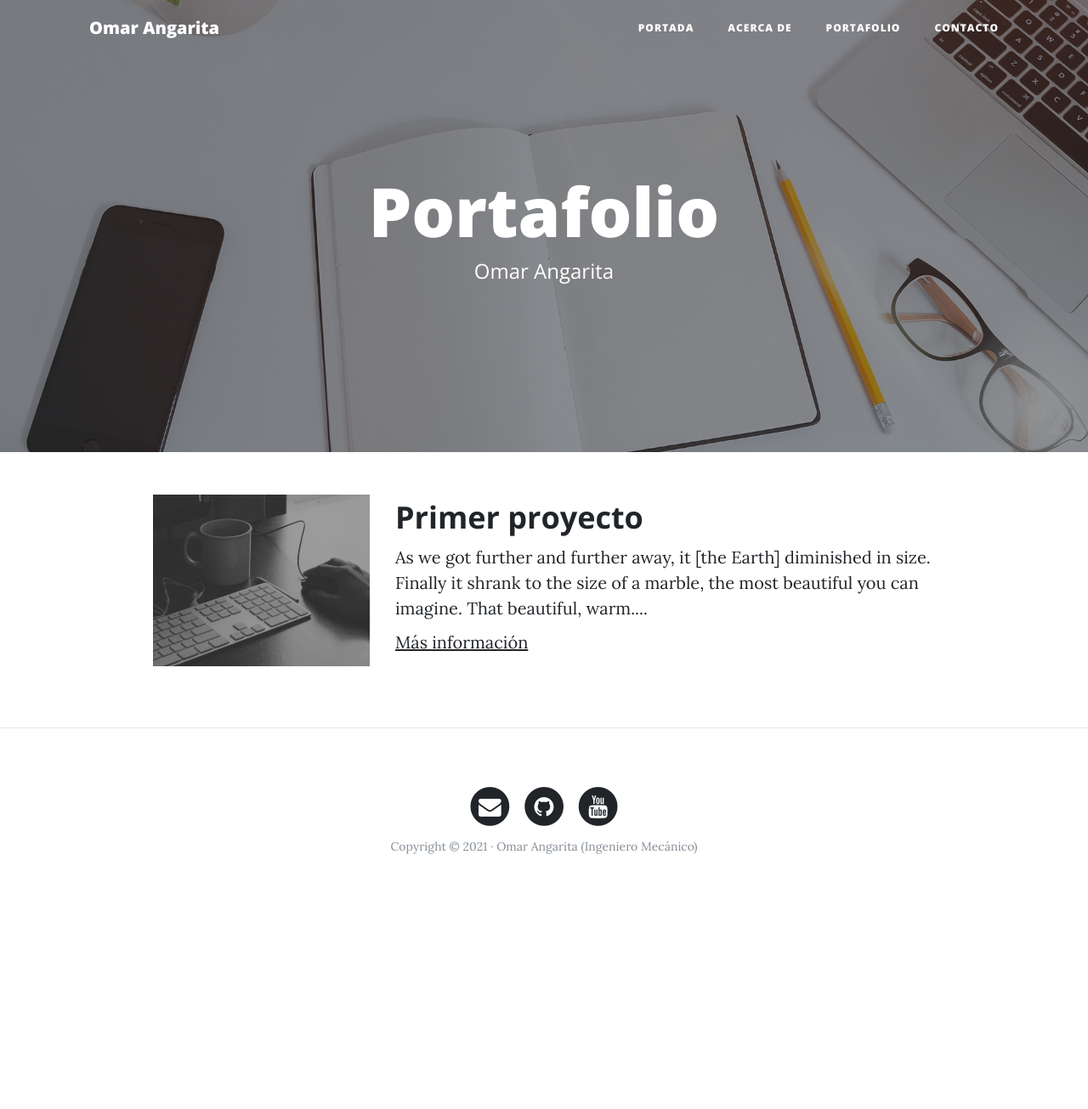
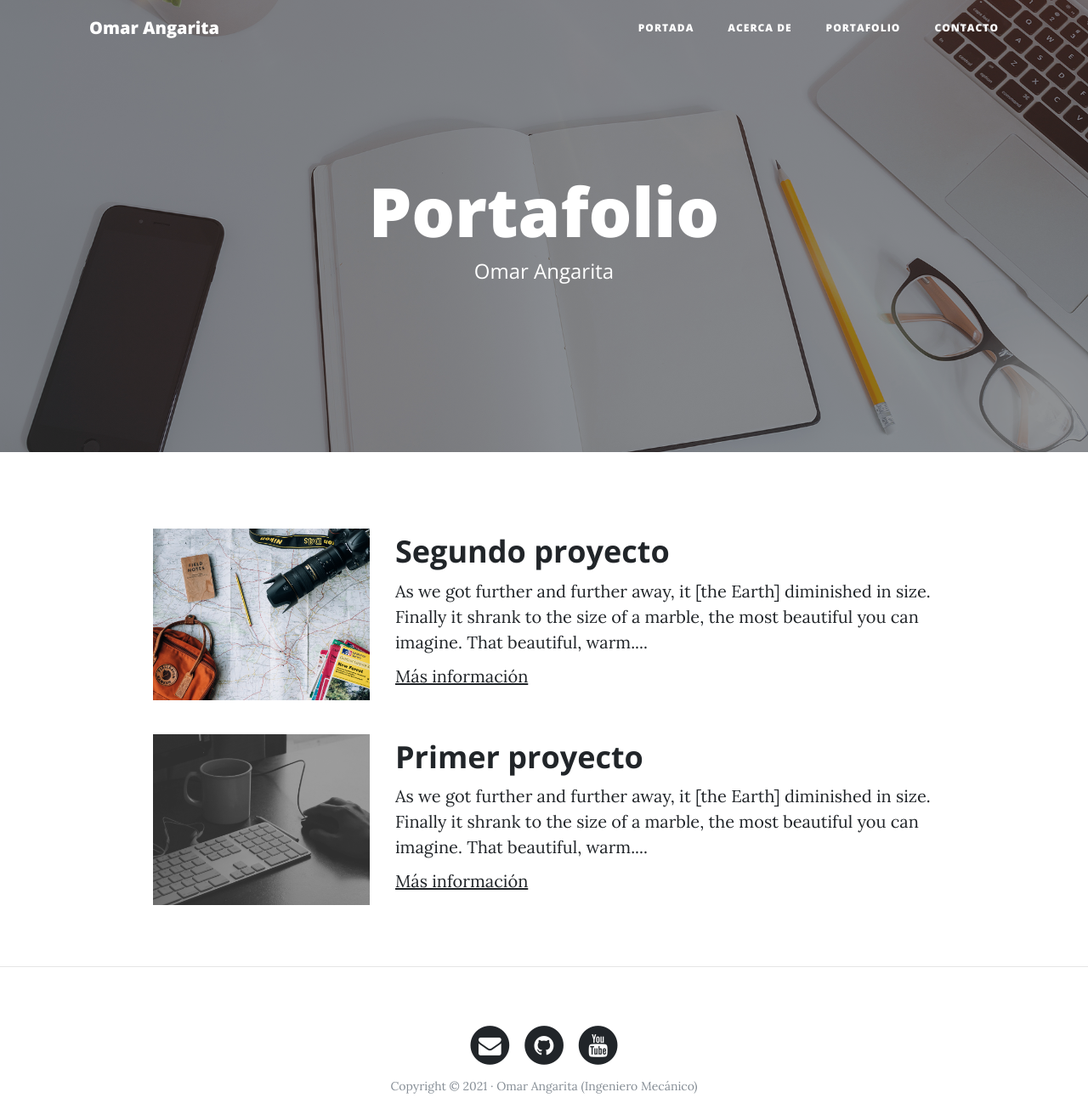
Before and after one commit to omarangaritaj/pagina-web-personal, a Django app: page /portfolio/ in a window 1280 px wide. Shown: the top 1305 px of the page at 85% size. Before the commit the page ends 1005 px from the top, so only its background shows below. Run offline with Django 3.2, Linux system fonts and the light colour scheme; some libraries are stand-ins or nearby versions.

Commit message:
Terminada la maquetación

```diff
--- a/core/templates/core/about.html
+++ b/core/templates/core/about.html
@@ -11,6 +11,7 @@
 {% block background %}{% static "core/img/about-bg.jpg" %}{% endblock background %}
 
 {% block content %}
+    <div class="row">
         <div class="col-lg-3 col-md-4 offset-lg-1">
             <img class="img-fluid avatar" src="{% static 'core/img/avatar.jpg'%}" alt="">
         </div>
@@ -19,4 +20,5 @@
             <p>Nacido en... lorem ipsum dolor sit amet, consectetur adipisicing elit. Saepe nostrum ullam eveniet pariatur voluptates odit, fuga atque ea nobis sit soluta odio.</p>
             <p>Lorem ipsum dolor sit amet, consectetur adipisicing elit. Saepe nostrum ullam eveniet pariatur voluptates odit...</p>
         </div>
+    </div>
 {% endblock content %}
--- a/core/templates/core/contact.html
+++ b/core/templates/core/contact.html
@@ -11,10 +11,12 @@
 {% endblock header %}
 
 {% block content %}
+    <div class="row">
         <div class="col-lg-8 col-md-10 mx-auto">
             <p>Lorem ipsum dolor sit amet, consectetur adipisicing elit. Saepe nostrum ullam eveniet pariatur voluptates odit, fuga atque ea nobis sit soluta odio, adipisci quas excepturi maxime quae totam ducimus consectetur?</p>
             <br>
             <p><b>Teléfono:</b> +09 876 543 210</p>
             <p><b>Honorarios:</b> 60€/h (precio base)</p>
         </div>
+    </div>
 {% endblock content %}
--- a/core/templates/core/main.html
+++ b/core/templates/core/main.html
@@ -90,7 +90,8 @@
 
     <!-- contenido -->
     <div class="container">
-      <div class="row">{% block content %}{% endblock content %}</div>
+      {% block content %}{% endblock content %}
+    </div>
     </div>
 
 
--- a/core/templates/core/portfolio.html
+++ b/core/templates/core/portfolio.html
@@ -11,12 +11,26 @@
 {% endblock header %}
 
 {% block content %}
-    <div class="col-lg-3 col-md-4 offset-lg-1">
-        <img class="img-fluid" src="img/home-bg.jpg" alt="">
+    <!-- Proyecto -->
+    <div class="row project">
+            <div class="col-lg-3 col-md-4 offset-lg-1">
+                    <img class="img-fluid" src="{% static 'core/img/about-bg.jpg' %}" alt="">
+                </div>
+            <div class="col-lg-7 col-md-8">
+                <h2 class="section-heading title">Segundo proyecto</h2>
+                <p>As we got further and further away, it [the Earth] diminished in size. Finally it shrank to the size of a marble, the most beautiful you can imagine. That beautiful, warm....</p>
+                <p><a href="http://google.com">Más información</a></p>
+            </div>
     </div>
-    <div class="col-lg-7 col-md-8">
-        <h2 class="section-heading title">Primer proyecto</h2>
-        <p>As we got further and further away, it [the Earth] diminished in size. Finally it shrank to the size of a marble, the most beautiful you can imagine. That beautiful, warm....</p>
-        <p><a href="http://google.com">Más información</a></p>
+    <!-- Proyecto -->
+    <div class="row project">
+            <div class="col-lg-3 col-md-4 offset-lg-1">
+            <img class="img-fluid" src="{% static 'core/img/home-bg.jpg' %}" alt="">
+        </div>
+        <div class="col-lg-7 col-md-8">
+            <h2 class="section-heading title">Primer proyecto</h2>
+            <p>As we got further and further away, it [the Earth] diminished in size. Finally it shrank to the size of a marble, the most beautiful you can imagine. That beautiful, warm....</p>
+            <p><a href="http://google.com">Más información</a></p>
+        </div>
     </div>
 {% endblock content %}
```
Lines whose indentation alone changed are shown as unchanged.
